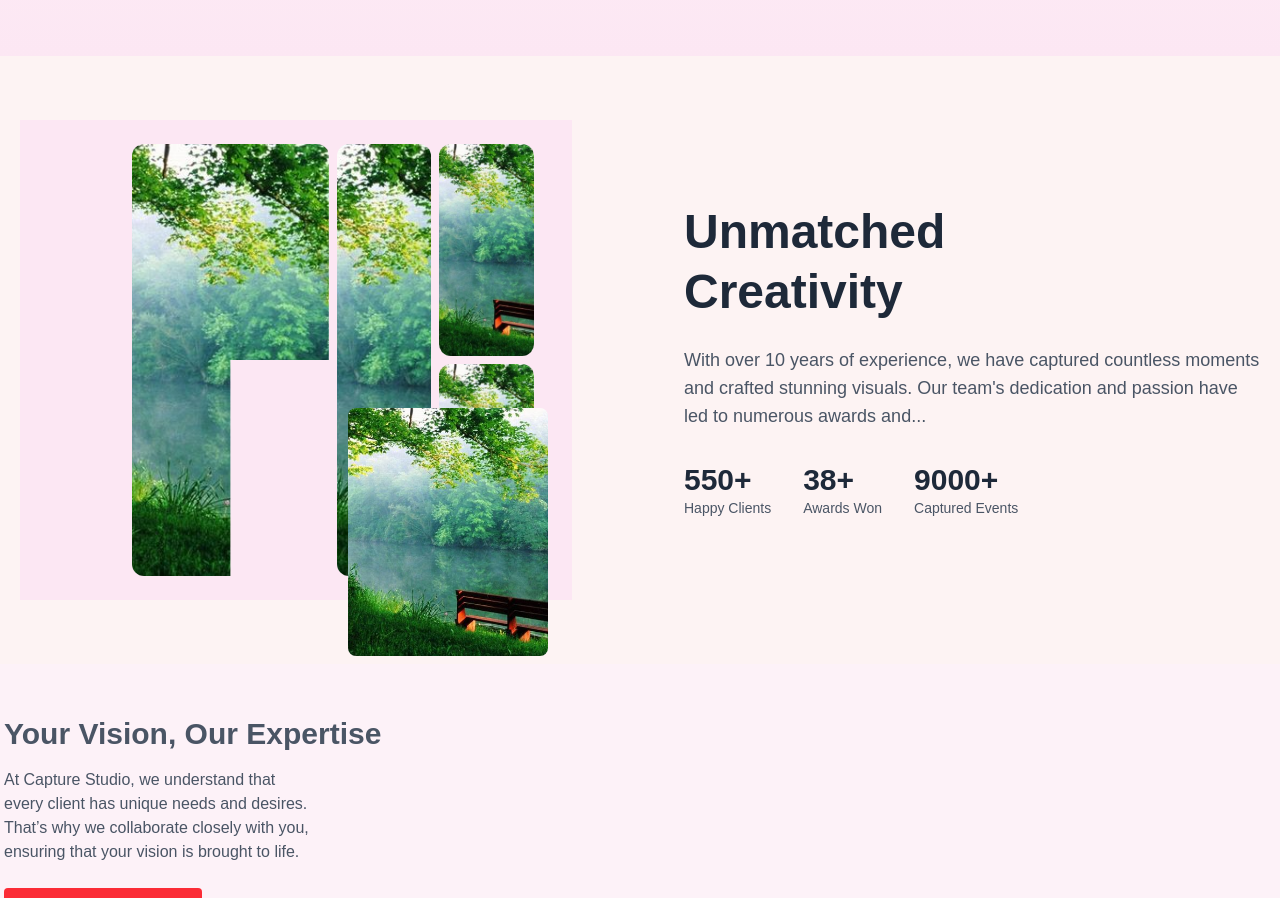
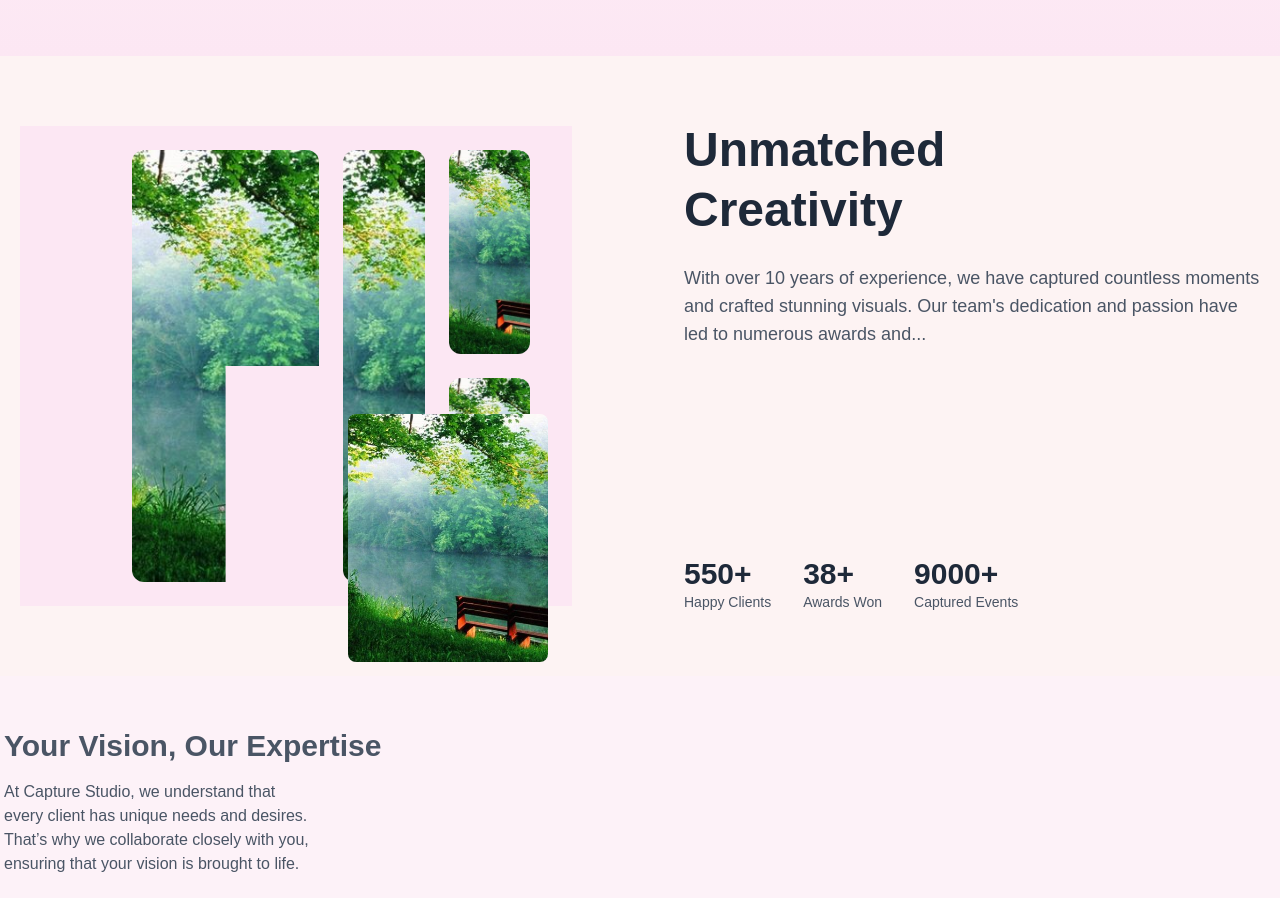
Before and after one commit to sinthujank-Navicode/Phtography, a Next.js app in the folder photo/: page / in a window 1280 px wide. Shown: the part 3460-4358 px from the top of the page. Built offline with nearby package versions, Linux system fonts and the light colour scheme.

Commit message:
cteativity changes 2

```diff
--- a/photo/src/app/components/Sections/CreativitySection.js
+++ b/photo/src/app/components/Sections/CreativitySection.js
@@ -11,7 +11,7 @@ export default function CreativitySection() {
     <section className="min-h-[70vh]  py-16 px-4 md:px-5 flex flex-col md:flex-row items-center justify-center gap-16">
       {/* Image Collage */}
       <div className="w-full bg-pink-100 p-2 md:p-0 md:mr-12">
-        <div className="relative grid grid-cols-1 md:grid-cols-5 grid-rows-4 md:p-6 md:ml-22 md:grid-rows-2 gap-2 w-full md:h-[60vh]">
+        <div className="relative grid grid-cols-1 md:grid-cols-5 grid-rows-4 md:p-6 md:ml-22 md:grid-rows-2 gap-6 w-full md:h-[60vh]">
           {/* Image2 placed inside the L-cutout */}
           <div className="absolute hidden md:block left-[15rem] top-[18rem] w-[12.5rem] h-[15.5rem]">
             <Image
@@ -76,10 +76,10 @@ export default function CreativitySection() {
 
       {/* Text Content */}
       <div className="max-w-xl text-center md:text-left flex flex-col justify-center">
-        <h2 className="text-4xl md:text-5xl font-bold text-gray-800 mb-6 leading-tight">
+        <h2 className="text-4xl md:text-5xl font-bold text-gray-800 mb-6  leading-tight">
           Unmatched <br /> Creativity
         </h2>
-        <p className="text-gray-600 mb-8 text-base md:text-lg">
+        <p className="text-gray-600 mb-8 text-base md:text-lg md:mb-[13rem]">
           With over 10 years of experience, we have captured countless moments
           and crafted stunning visuals. Our team's dedication and passion have
           led to numerous awards and...
```
